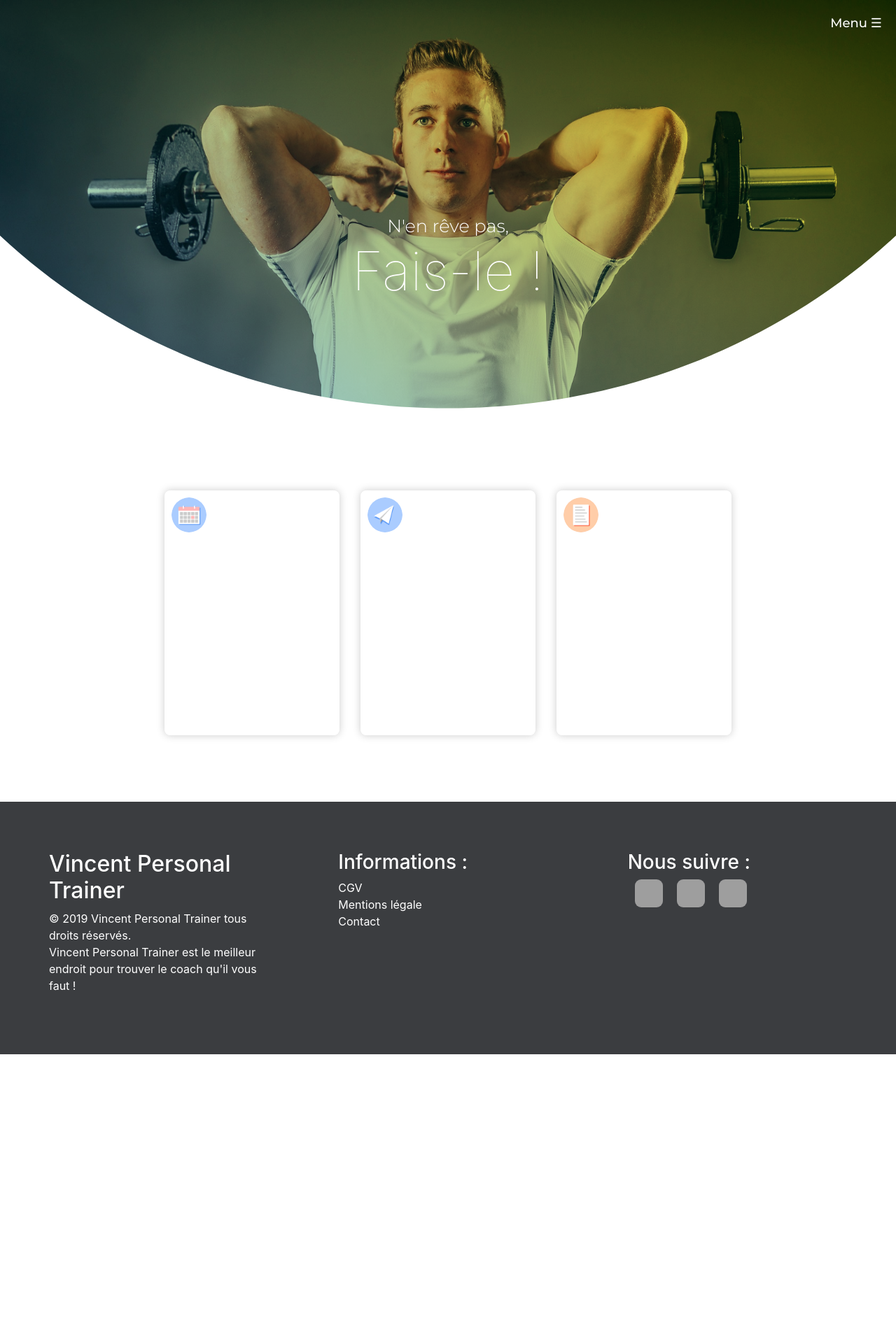
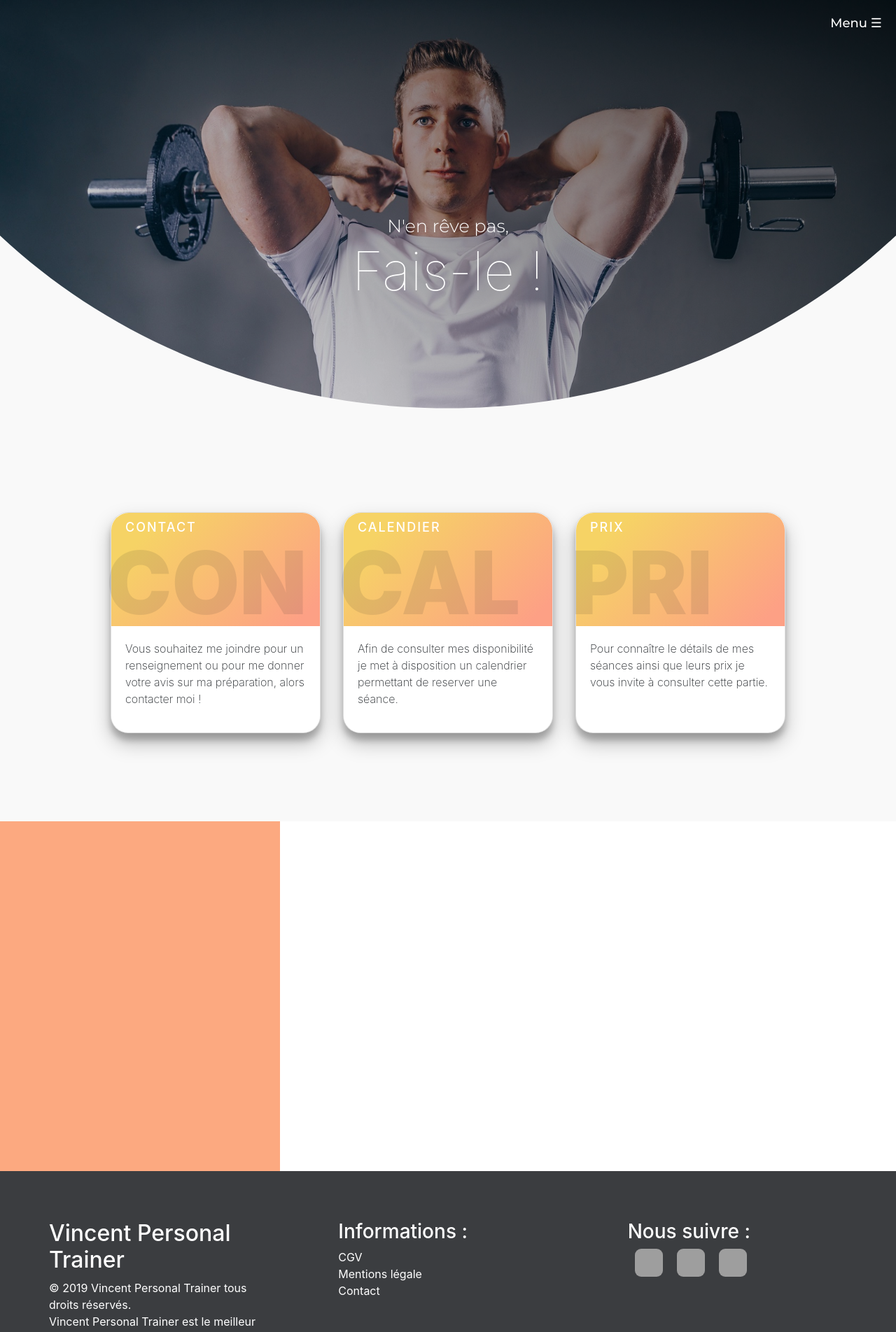
Before and after one commit to CyrilRabia91/VincentTrainer, a Symfony app: template templates/Front/home.html.twig in a window 1280 px wide. Shown: the top 1904 px of the page at 70% size. Before the commit the page ends 1507 px from the top, so only its background shows below. Run offline with Twig, Linux system fonts and the light colour scheme; the template is opened without the code that fills it, so the values that code supplies are empty; some libraries are stand-ins or nearby versions; grey boxes are pictures that could not be loaded.

Commit message:
Update design

```diff
--- a/assets/scss/_general.scss
+++ b/assets/scss/_general.scss
@@ -32,6 +32,7 @@ main{
 
 body{
   font-family:Montserrat;
+  background-color: #F9F9F9 !important;
   //background-color: #DBC5AD !important;
 }
 
--- a/assets/scss/_header.scss
+++ b/assets/scss/_header.scss
@@ -35,6 +35,9 @@
   a{
     text-decoration: none;
     color: white;
+    &:hover{
+      transform: scale(1.05);
+    }
   }
 
   .item-nav-bar{
--- a/assets/scss/_home.scss
+++ b/assets/scss/_home.scss
@@ -14,7 +14,7 @@ html, body {
   position: relative;
   height: auto;
   transform: translateZ(0);
-  background-image: linear-gradient(35deg,#8DD9FF,#FFD800);
+  background-image: linear-gradient(35deg,white, #535353);
 }
 
 img {
@@ -88,7 +88,7 @@ img {
 }
 
 #first-section{
-  padding: 80px 0;
+  padding: 110px 0;
   .container{
     display: flex;
     justify-content: center;
@@ -96,19 +96,84 @@ img {
     padding: 0 20px;
     margin: 0 auto;
 
-    .item{
-      width: 250px;
-      height: 350px;
-      margin: 15px;
-      border-radius: 8px;
-      padding: 10px;
-      box-shadow:  0 0 12px #ccc;
-      img{
-        width: 50px;
-        height: 50px;
-        border-radius: 2rem;
 
+    .card {
+      background: #fff;
+      display: inline-block;
+      margin: 1rem;
+      position: relative;
+      width: 300px;
+      box-shadow: 0 14px 28px rgba(0,0,0,0.25), 0 10px 10px rgba(0,0,0,0.22);
+      transition: all 0.3s cubic-bezier(.25,.8,.25,1);
+      border-radius: 25px !important;
+      &:hover {
+        box-shadow: 0 1px 3px rgba(0, 0, 0, 0.12), 0 1px 2px rgba(0, 0, 0, 0.24);
       }
+    }
+
+    .card-head {
+      position: relative;
+      height: 162px;
+      background: #fa782e;
+      background: -moz-linear-gradient(-45deg, #fda085 8%, #f6d365 83%);
+      background: -webkit-linear-gradient(-45deg, #fda085 8%, #f6d365 83%);
+      background: linear-gradient(-45deg,#fda085 8%,#f6d365 83%);//linear-gradient(135deg, #E0CDA9 8%, #E0CDA9 83%);
+      border-radius: 25px 25px 0 0;
+    }
+
+    .card-logo {
+      width: 55px;
+      margin: 20px;
+    }
+
+    .product-detail {
+      padding: 0 20px;
+      font-size: 11px;
+      color: #fff;
+    }
+
+    .product-detail h2 {
+      font-size: 18px;
+      font-weight: 500;
+      letter-spacing: 2px;
+      padding: 10px 0;
+      margin: 0;
+      text-transform: uppercase;
+    }
+
+    .back-text {
+      display: inline-block;
+      font-size: 125px;
+      font-weight: 900;
+      margin-left: -7px;
+      margin-top: -35px;
+      opacity: 0.1;
+    }
+
+    .card-body {
+      background: #fff;
+      border-radius: 0 0 25px 25px;
+      font-size: 16px;
+      font-weight: 200;
     }
   }
 }
+
+#biographie{
+  display: flex;
+  width: 100%;
+  min-height: 500px;
+  .color{
+    background-color:#fca980;
+    width: 400px;
+  }
+  .content{
+    background-color: white;
+    width: calc( 100% - 400px );
+    .text{
+      font-size: 18px;
+      font-weight: 200;
+      line-height: 15px;
+    }
+  }
+}
--- a/templates/Front/home.html.twig
+++ b/templates/Front/home.html.twig
@@ -1,12 +1,11 @@
 {% extends 'base_front.html.twig' %}
 
-{% block title %}Accueil - Immovable Cy.Agents{% endblock %}
+{% block title %}Home - Vincent Personal Trainer{% endblock %}
 
 
 {% block body %}
 
     <figure class="intro">
-            {#<img src="https://s3-us-west-2.amazonaws.com/s.cdpn.io/46992/diver2.jpg" alt=""/>#}
         <img src="{{ asset('images/weight-lifting-man.jpg') }}" alt="Homme qui fait de sport"/>
         <figcaption class="caption">
             <p class="text-on-h1">N'en rêve pas,</p>
@@ -16,33 +15,60 @@
             <svg version="1.1" id="circle" xmlns="http://www.w3.org/2000/svg" xmlns:xlink="http://www.w3.org/1999/xlink" x="0px"
                  y="0px"
                  viewBox="0 0 500 250" enable-background="new 0 0 500 250" xml:space="preserve" PreserveAspectRatio="none">
-                <path fill="#FFFFFF"
+            <path fill="#F9F9F9"
                   d="M250,246.5c-97.85,0-186.344-40.044-250-104.633V250h500V141.867C436.344,206.456,347.85,246.5,250,246.5z"/>
             </svg>
         </span>
     </figure>
+
     <section id="first-section">
         <div class="container">
-                <div class="item">
-                    <img src="{{ asset('images/calendar-icon.png') }}" alt="Icon">
-                    <h2></h2>
-                    <p></p>
-                    <a href="#"></a>
+            <div class="card">
+                <div class="card-head">
+                    <div class="product-detail">
+                        <h2>Contact</h2>
                     </div>
-                <div class="item">
-                    <img src="{{ asset('images/messenger-icon.png') }}" alt="Icon">
-                    <h2></h2>
-                    <p></p>
-                    <a href="#"></a>
+                    <span class="back-text">CON</span>
                 </div>
-                <div class="item">
-                    <img src="{{ asset('images/programme-icon.png') }}" alt="Icon">
-                    <h2></h2>
-                    <p></p>
-                    <a href="#"></a>
+                <div class="card-body">
+                    <p>Vous souhaitez me joindre pour un renseignement ou pour me donner votre avis sur ma préparation, alors contacter moi !</p>
+                </div>
+            </div>
+            <div class="card">
+                <div class="card-head">
+                    <div class="product-detail">
+                        <h2>Calendier</h2>
+                    </div>
+                    <span class="back-text">CAL</span>
+                </div>
+                <div class="card-body">
+                    <p>Afin de consulter mes disponibilité je met à disposition un calendrier permettant de reserver une séance.</p>
+                </div>
+            </div>
+            <div class="card">
+                <div class="card-head">
+                    <div class="product-detail">
+                        <h2>Prix</h2>
+                    </div>
+                    <span class="back-text">PRI</span>
+                </div>
+                <div class="card-body">
+                    <p>Pour connaître le détails de mes séances ainsi que leurs prix je vous invite à consulter cette partie.</p>
+                </div>
+            </div>
+        </div>
+    </section>
+    <section id="biographie">
+        <div class="color"></div>
+        <div class="content">
+            <div class="img">
+
+            </div>
+            <div class="text">
+
+            </div>
         </div>
 
-            </div>
     </section>
 {% endblock %}
 
@@ -76,5 +102,6 @@
                 $('.text-menu').removeAttr('style');
             }
         });
+
     </script>
 {% endblock %}
```
Also changed, not shown: public/css/style.min.css, public/images/calendar-icon.png (deleted), public/images/messenger-icon.png (deleted), public/images/programme-icon.png (deleted). Lines whose indentation alone changed are shown as unchanged.
